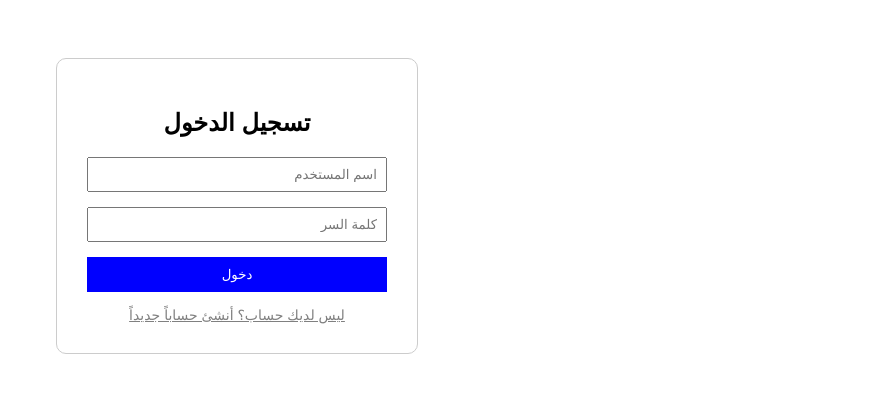
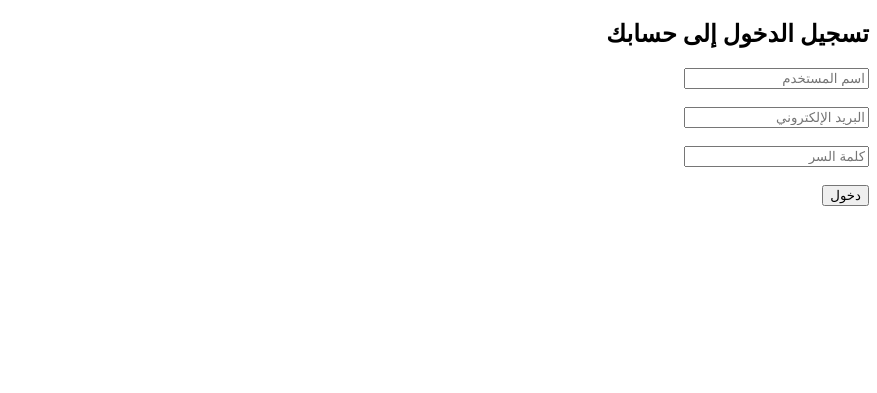
Before and after one commit to chichideb2007-blip/bisnes, a Flask app: template templates/login.html in a window 1280 px wide. Shown: the top 393 px of the page, without its empty margins (403-1280 px from the left). Run offline with Flask 3, Linux system fonts and the light colour scheme; the template is opened without the code that fills it, so the values that code supplies are empty.

Commit message:
Update login.html

```diff
--- a/templates/login.html
+++ b/templates/login.html
@@ -1,29 +1,21 @@
 <!DOCTYPE html>
-<html dir="rtl" lang="ar">
+<html lang="ar" dir="rtl">
 <head>
     <meta charset="UTF-8">
     <title>تسجيل الدخول</title>
-    <style>
-        body { font-family: Arial, sans-serif; display: flex; justify-content: center; padding-top: 50px; }
-        .form-container { border: 1px solid #ccc; padding: 30px; border-radius: 10px; width: 300px; text-align: center; }
-        input { display: block; width: 100%; margin-bottom: 15px; padding: 8px; box-sizing: border-box; }
-        button { width: 100%; padding: 10px; background-color: blue; color: white; border: none; cursor: pointer; }
-        .register-link { margin-top: 15px; display: block; color: gray; font-size: 14px; }
-    </style>
 </head>
 <body>
+    <h2>تسجيل الدخول إلى حسابك</h2>
 
-    <div class="form-container">
-        <h2>تسجيل الدخول</h2>
-        <form action="/login" method="POST">
-            <input type="text" name="username" placeholder="اسم المستخدم" required>
-            <input type="password" name="password" placeholder="كلمة السر" required>
-            <button type="submit">دخول</button>
-        </form>
+    {% if error %}
+        <p style="color: red; font-weight: bold;">{{ error }}</p>
+    {% endif %}
 
-        <!-- الرابط الجديد لصفحة التسجيل -->
-        <a href="/register" class="register-link">ليس لديك حساب؟ أنشئ حساباً جديداً</a>
-    </div>
-
+    <form action="/login" method="POST">
+        <input type="text" name="username" placeholder="اسم المستخدم" required><br><br>
+        <input type="email" name="email" placeholder="البريد الإلكتروني" required><br><br>
+        <input type="password" name="password" placeholder="كلمة السر" required><br><br>
+        <button type="submit">دخول</button>
+    </form>
 </body>
 </html>
```
